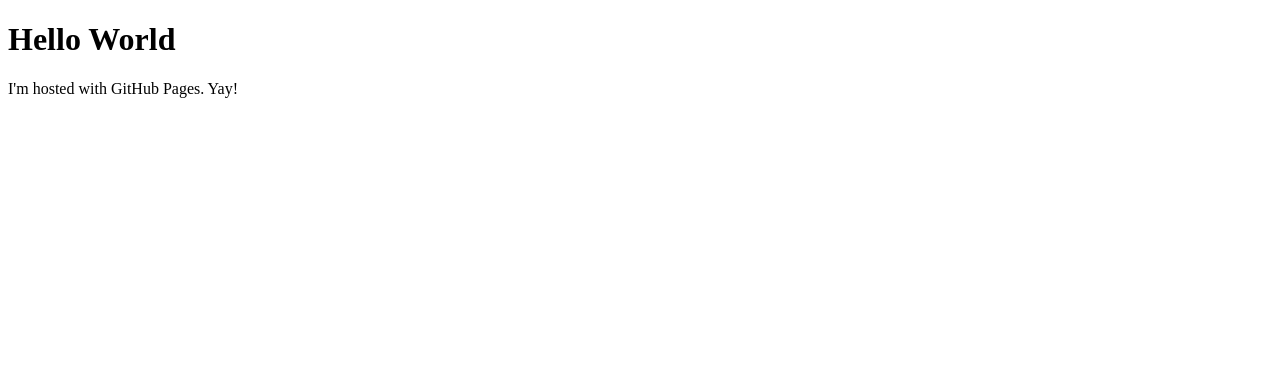
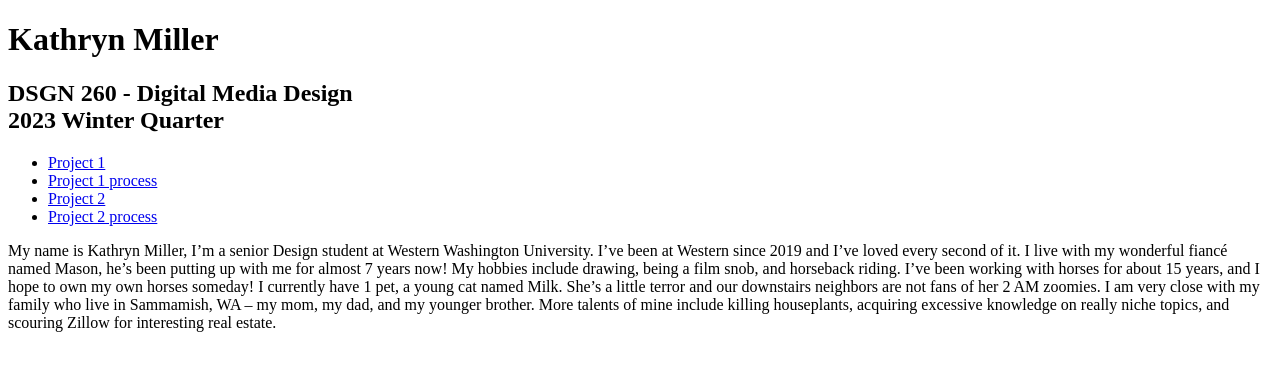
Before and after one commit to Kmille582/Kmille582.github.io, a plain HTML site: page index.html in a window 1280 px wide. Drawn offline with Linux system fonts and the light colour scheme.

Commit message:
Update index.html

```diff
--- a/index.html
+++ b/index.html
@@ -1,7 +1,26 @@
 <!DOCTYPE html>
-<html>
+<html lang="en">
+<head>
+    <meta charset="UTF-8">
+    <meta http-equiv="X-UA-Compatible" content="IE=edge">
+    <meta name="viewport" content="width=device-width, initial-scale=1.0">
+    <title>Kathryn Miller - Sandbox</title>
+</head>
 <body>
-<h1>Hello World</h1>
-<p>I'm hosted with GitHub Pages. Yay!</p>
+    <h1>Kathryn Miller</h1>
+    <h2>DSGN 260 - Digital Media Design
+        <br>2023 Winter Quarter
+    </h2>
+    <nav>
+        <ul>
+            <li><a href="project-1/index.html">Project 1</a></li>
+            <li><a href="project-1/index.html">Project 1 process</a></li>
+            <li><a href="project-2/index.html">Project 2</a></li>
+            <li><a href="project-2/index.html">Project 2 process</a></li>
+        </ul>
+    </nav>
+    <article>
+        <p>My name is Kathryn Miller, I’m a senior Design student at Western Washington University. I’ve been at Western since 2019 and I’ve loved every second of it. I live with my wonderful fiancé named Mason, he’s been putting up with me for almost 7 years now! My hobbies include drawing, being a film snob, and horseback riding. I’ve been working with horses for about 15 years, and I hope to own my own horses someday! I currently have 1 pet, a young cat named Milk. She’s a little terror and our downstairs neighbors are not fans of her 2 AM zoomies. I am very close with my family who live in Sammamish, WA – my mom, my dad, and my younger brother. More talents of mine include killing houseplants, acquiring excessive knowledge on really niche topics, and scouring Zillow for interesting real estate.</p>
+    </article>
 </body>
 </html>
```
